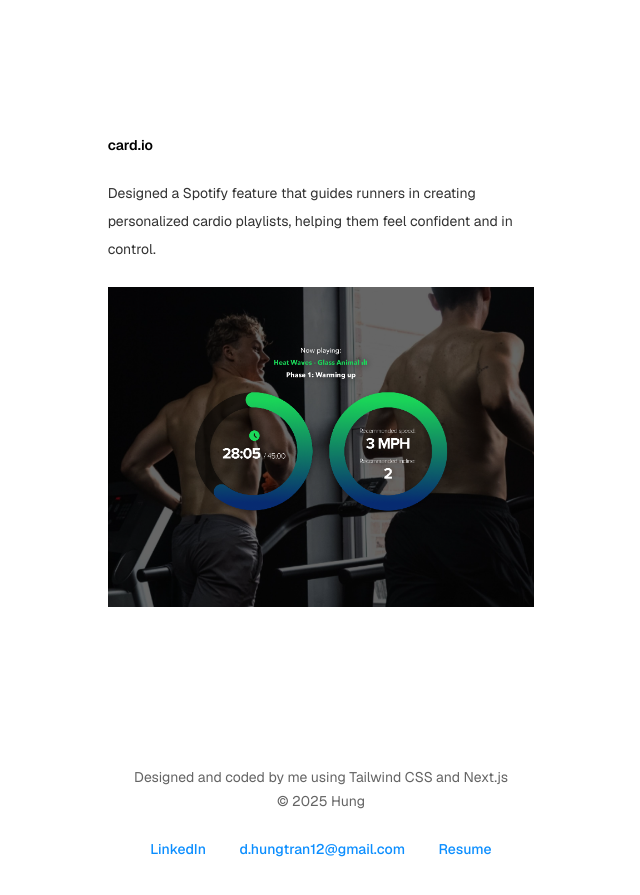
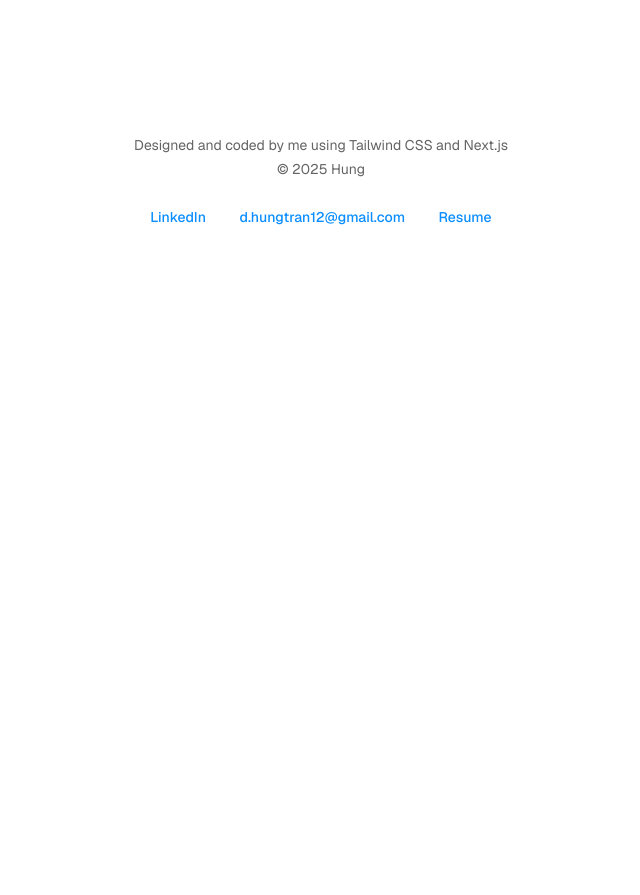
Before and after one commit to hungiie/portfolio, a Next.js app: page / in a window 1280 px wide. Shown: the part 2440-3335 px from the top of the page, without its empty margins (319-959 px from the left). After the commit the page ends 2779 px from the top, so only its background shows below. Built offline with nearby package versions, Linux system fonts and the light colour scheme.

Commit message:
Update page.tsx

```diff
--- a/app/page.tsx
+++ b/app/page.tsx
@@ -77,9 +77,9 @@ export default function Home() {
           <SlideUp>
             <ProjectThumbnail link="demokit" name="Samsung Knox: Demo Kit" desc="Designed an interactive demo for Samsung Knox services, highlighted its key features and unique selling points for enterprise clients." imageSrc="/demo.png" />
           </SlideUp>
-          <SlideUp>
+          {/* <SlideUp>
             <ProjectThumbnail link="cardio" name="card.io" desc="Designed a Spotify feature that guides runners in creating personalized cardio playlists, helping them feel confident and in control." imageSrc="/cardioyo.png" />
-          </SlideUp>
+          </SlideUp> */}
         </div>
 
         {/* <div className="mb-40"></div>
```
